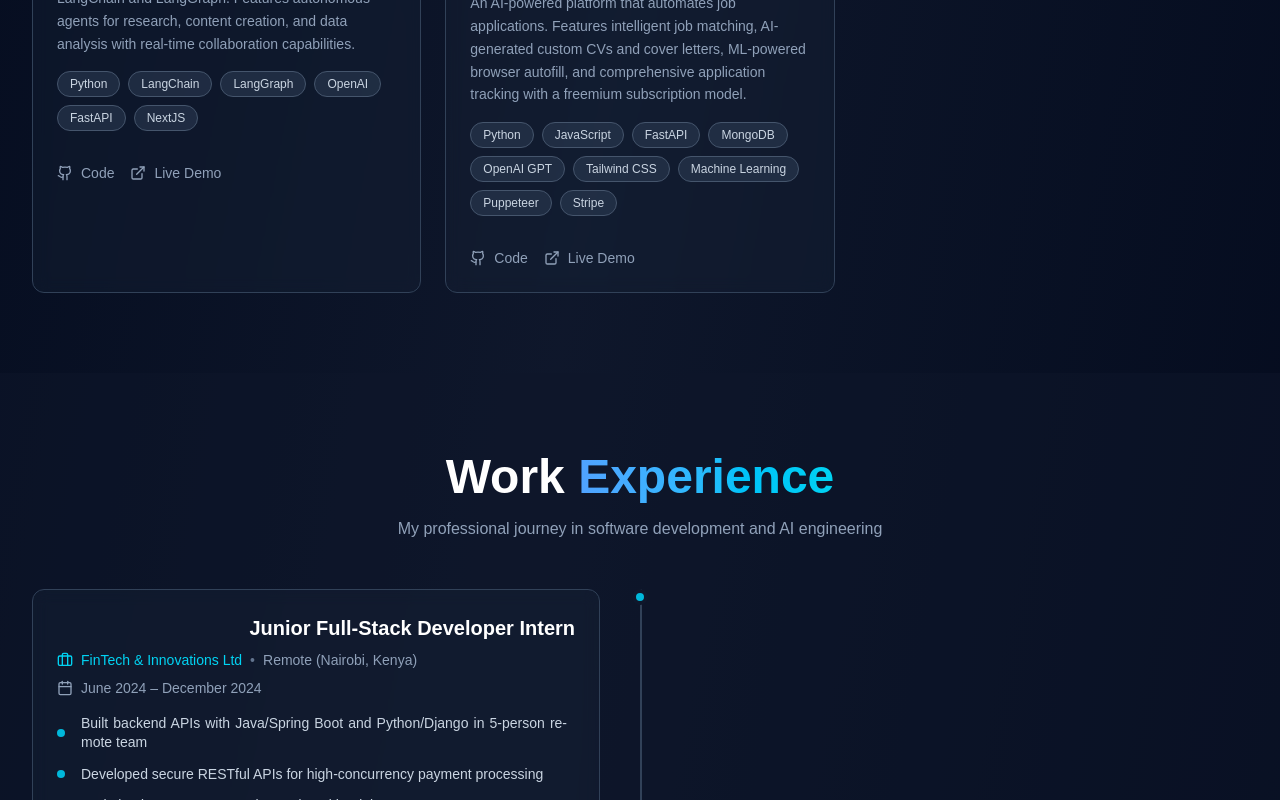
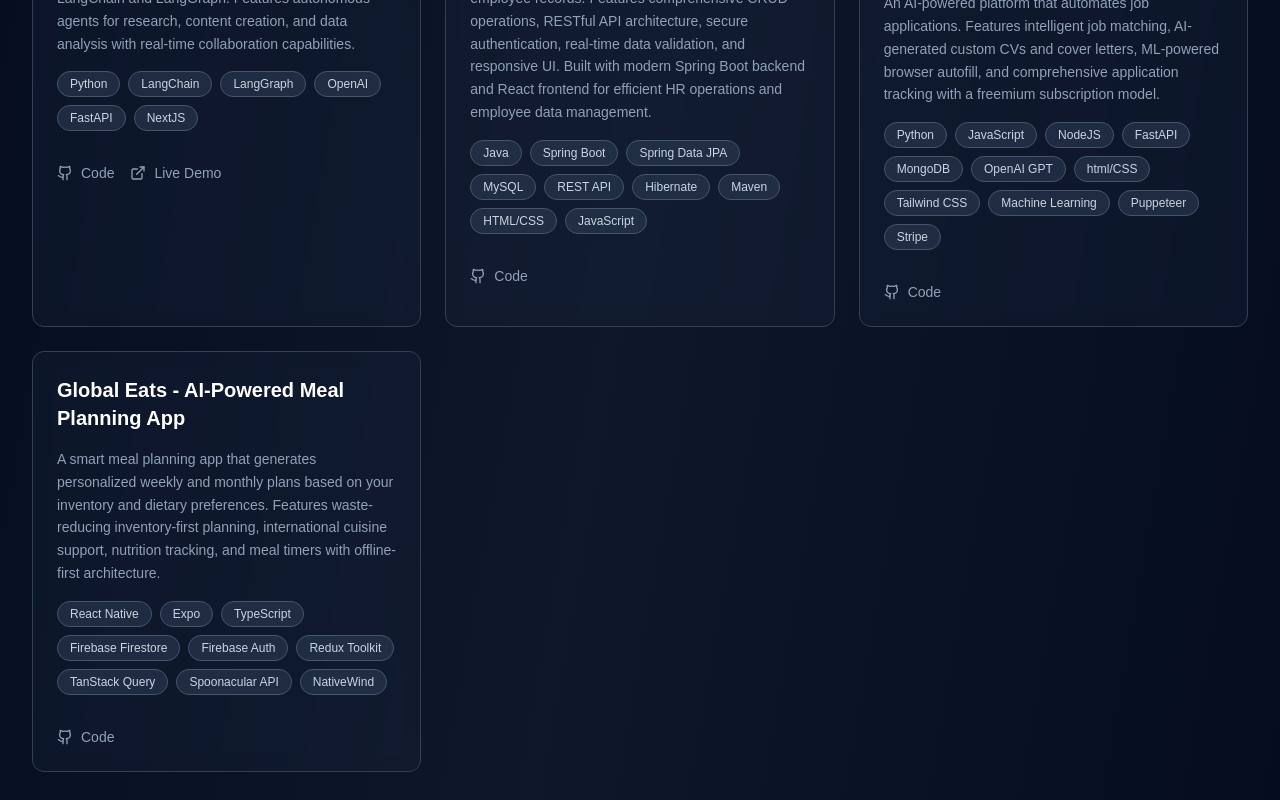
Before and after one commit to msnzilu/portfolio, a Next.js app: page / in a window 1280 px wide. Shown: the part 3480-4280 px from the top of the page. Built offline with nearby package versions, Linux system fonts and the light colour scheme.

Commit message:
Update Projects

```diff
--- a/components/Projects.tsx
+++ b/components/Projects.tsx
@@ -29,22 +29,62 @@ const projects: Project[] = [
     featured: true,
   },
   {
+    title: "Employee Management System",
+    description:
+      "A full-stack enterprise application for managing employee records. Features comprehensive CRUD operations, RESTful API architecture, secure authentication, real-time data validation, and responsive UI. Built with modern Spring Boot backend and React frontend for efficient HR operations and employee data management.",
+    technologies: [
+      "Java",
+      "Spring Boot",
+      "Spring Data JPA",
+      "MySQL",
+      "REST API",
+      "Hibernate",
+      "Maven",
+      "HTML/CSS",
+      "JavaScript",
+    ],
+    github: "https://github.com/msnzilu/employee-management-system",
+    // demo: "https://your-demo-url.com/",
+    featured: false,
+  },
+  {
     title: "VisionAI - AI-Powered Job Application Platform",
     description:
       "An AI-powered platform that automates job applications. Features intelligent job matching, AI-generated custom CVs and cover letters, ML-powered browser autofill, and comprehensive application tracking with a freemium subscription model.",
     technologies: [
       "Python",
       "JavaScript",
+      "NodeJS",
       "FastAPI",
       "MongoDB",
       "OpenAI GPT",
+      "html/CSS",
       "Tailwind CSS",
       "Machine Learning",
       "Puppeteer",
       "Stripe",
     ],
     github: "https://github.com/msnzilu/vision.ai",
-    demo: "https://visionsai.store/",
+    // demo: "https://visionsai.store/",
+    featured: true,
+  },
+  {
+    title: "Global Eats - AI-Powered Meal Planning App",
+    description:
+      "A smart meal planning app that generates personalized weekly and monthly plans based on your inventory and dietary preferences. Features waste-reducing inventory-first planning, international cuisine support, nutrition tracking, and meal timers with offline-first architecture.",
+    technologies: [
+      "React Native",
+      "Expo",
+      "TypeScript",
+      "Firebase Firestore",
+      "Firebase Auth",
+      "Redux Toolkit",
+      "TanStack Query",
+      "Spoonacular API",
+      "NativeWind",
+    ],
+    github: "https://github.com/msnzilu/global-eats",
+    // demo: "https://expo.dev/@yourusername/global-eats",
     featured: true,
   },
 ];
```
